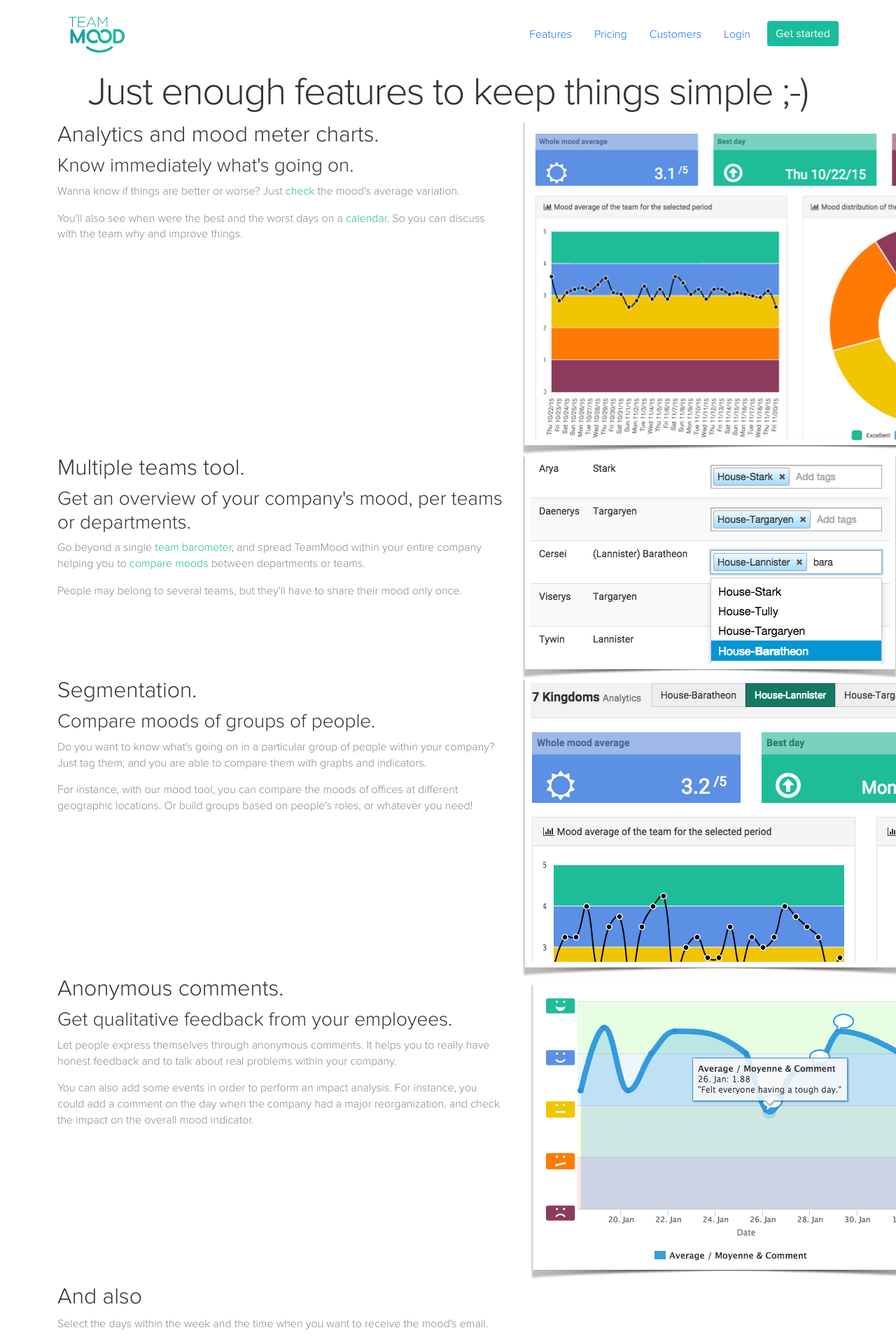
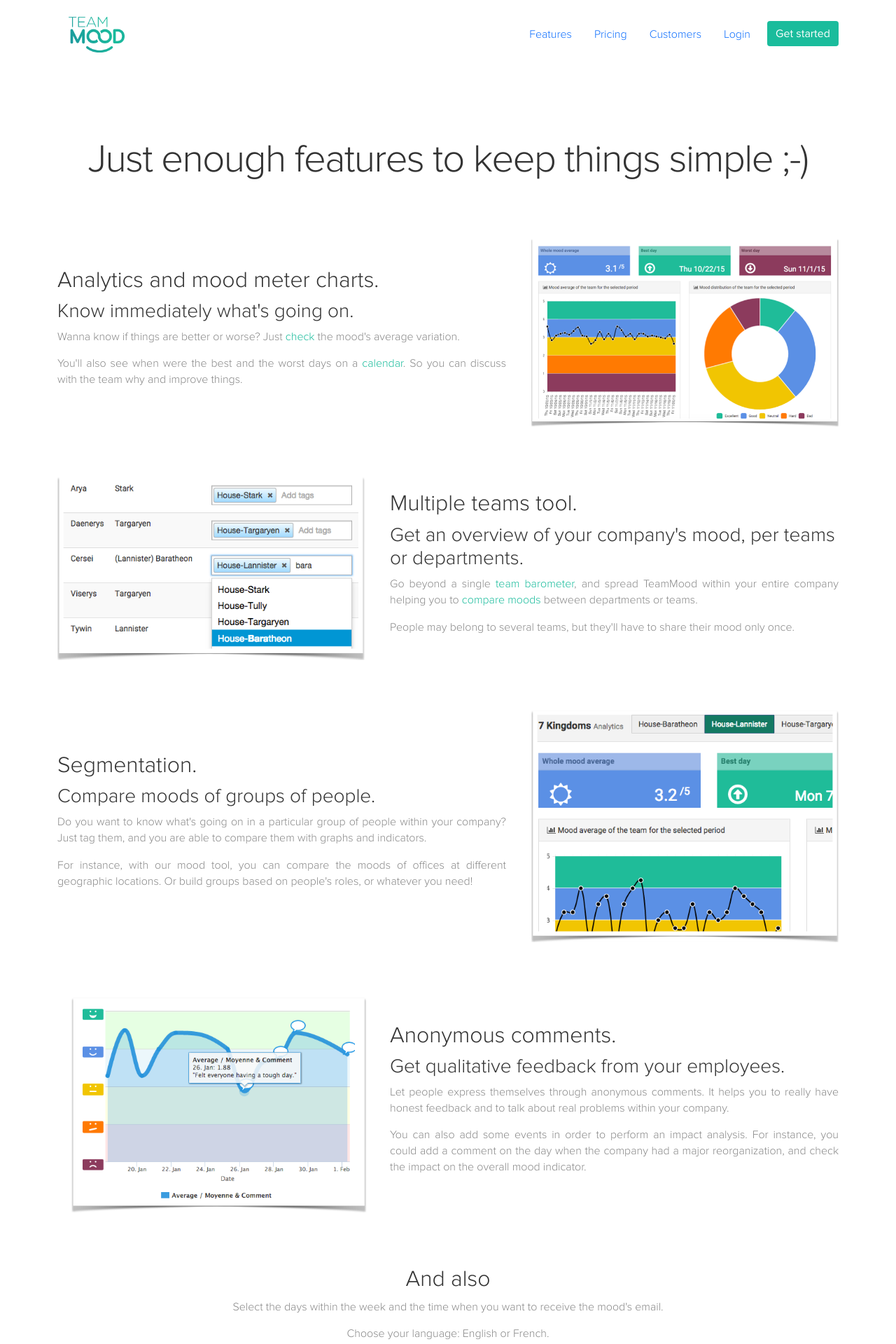
Before and after one commit to TeamMood/landing-page, a Jekyll site: the page built from en/features/index.html, in a window 1280 px wide. Shown: the top 1920 px of the page at 70% size. Built offline with Jekyll 4.4.1, drawn with Linux system fonts in a browser that asks for light colours; nearby versions of some CDN libraries; comment, search, counter and statistics services are not loaded.

Commit message:
features en & fr class upgraded

```diff
--- a/en/features/index.html
+++ b/en/features/index.html
@@ -15,7 +15,7 @@
 
 <div class="front-header header">
     <div class="container">
-        <div class="row">
+        <div class="row text-center mt-5 mb-4 pb-4 pt-5">
             <div class="col-md-12">
                 <h1>Just enough features to keep things simple ;-)</h1>
             </div>
@@ -23,74 +23,58 @@
     </div>
 </div>
 
-<div class="homepage-api">
+
 <div class="container">
-        <div class="row equal">
+    <div class="row align-items-center my-4 py-4">
         <div class="col-md-7">
             <h2>Analytics and mood meter charts.</h2>
             <h3>Know immediately what's going on.</h3>
             <p class="text-justify">Wanna know if things are better or worse? Just <a href="https://blog.teammood.com/2019/03/29/why-doing-team-health-checks.html">check</a> the mood's average variation.</p>
             <p class="text-justify">You'll also see when were the best and the worst days on a <a href="/en/niko-niko/">calendar</a>. So you can discuss with the team why and improve things.</p>
         </div>
-            <div class="col-md-5">
-                <img class="img-responsive" src="/images/analytics.png">
-            </div>
-        </div>
+        <div class="col-md-5 ps-4">
+            <img class="img-fluid" src="/images/analytics.png">
         </div>
     </div>
 
-<div class="homepage-api">
-    <div class="container">
-        <div class="row equal">
-            <div class="col-md-7 col-md-push-5">
+    <div class="row align-items-center my-4 py-4">
+        <div class="col-md-5 pe-4">
+            <img class="img-fluid" src="/images/tags.png">
+        </div>
+        <div class="col-md-7">
             <h2>Multiple teams tool.</h2>
             <h3>Get an overview of your company's mood, per teams or departments.</h3>
             <p class="text-justify">Go beyond a single <a href="/en/agile-project-management/">team barometer</a>, and spread TeamMood within your entire company helping you to <a href="https://blog.teammood.com/2018/04/18/best-practices-to-run-effective-daily-standup-meetings.html">compare moods</a> between departments or teams.</p>
             <p class="text-justify">People may belong to several teams, but they'll have to share their mood only once.</p>
         </div>
-            <div class="col-md-5 col-md-pull-7">
-                <img class="img-responsive" src="/images/tags.png">
-            </div>
-        </div>
-    </div>
     </div>
 
-<div class="homepage-api">
-    <div class="container">
-        <div class="row equal">
+    <div class="row align-items-center my-4 py-4">
         <div class="col-md-7">
             <h2>Segmentation.</h2>
             <h3>Compare moods of groups of people.</h3>
             <p class="text-justify">Do you want to know what's going on in a particular group of people within your company? Just tag them, and you are able to compare them with graphs and indicators.</p>
             <p class="text-justify">For instance, with our mood tool, you can compare the moods of offices at different geographic locations. Or build groups based on people's roles, or whatever you need!</p>
         </div>
-            <div class="col-md-5">
-                <img class="img-responsive" src="/images/segmentation.png">
-            </div>
-        </div>
+        <div class="col-md-5 ps-4">
+            <img class="img-fluid" src="/images/segmentation.png">
         </div>
     </div>
 
-<div class="homepage-api">
-    <div class="container">
-        <div class="row equal">
-            <div class="col-md-7 col-md-push-5">
+    <div class="row align-items-center my-4 py-4">
+        <div class="col-md-5 ps-4">
+            <img class="img-fluid" src="/images/comments_en.png">
+        </div>
+        <div class="col-md-7">
             <h2>Anonymous comments.</h2>
             <h3>Get qualitative feedback from your employees.</h3>
             <p class="text-justify">Let people express themselves through anonymous comments. It helps you to really have honest feedback and to talk about real problems within your company.</p>
             <p class="text-justify">You can also add some events in order to perform an impact analysis. For instance, you could add a comment on the day when the company had a major reorganization, and check the impact on the overall mood indicator.</p>
         </div>
-            <div class="col-md-5 col-md-pull-7">
-                <img class="img-responsive" src="/images/comments_en.png">
-            </div>
-        </div>
-    </div>
     </div>
 
-<div class="homepage-api">
-    <div class="container">
-        <div class="row equal">
-            <div class="col-md-12 center">
+    <div class="row my-4 pt-4 pb-5">
+        <div class="col-md-12 text-center">
             <h2>And also</h2>
             <p>Select the days within the week and the time when you want to receive the mood's email.</p>
             <p>Choose your language: English or French.</p>
@@ -98,18 +82,11 @@
         </div>
     </div>
 </div>
-</div>
+
 
 
 {% include testimonial.html text='The "comment" feature allows to get even more feedback, and it also brings more fun within the team.' author="Antony G." img="antony_g.jpg" company="Voyages-sncf" %}
 
-
-<div class="content-page">
-    <div class="container">
-        <div class="row">
-            <div class="col-md-12 center">
-                <a class="light-orange-btn btn-lg" href="https://app.teammood.com/signup">Get Started</a>
+<div class="container mb-5 pb-5  text-center">
+    <a class="green-btn btn-lg py-3 px-4" href="https://app.teammood.com/signup">Get Started</a>
 </div>
-        </div>
-    </div>
-</div>
```
Also changed, not shown: fr/fonctionnalites/index.html (+24 -45 lines), css/style.css. Lines whose indentation alone changed are shown as unchanged.
